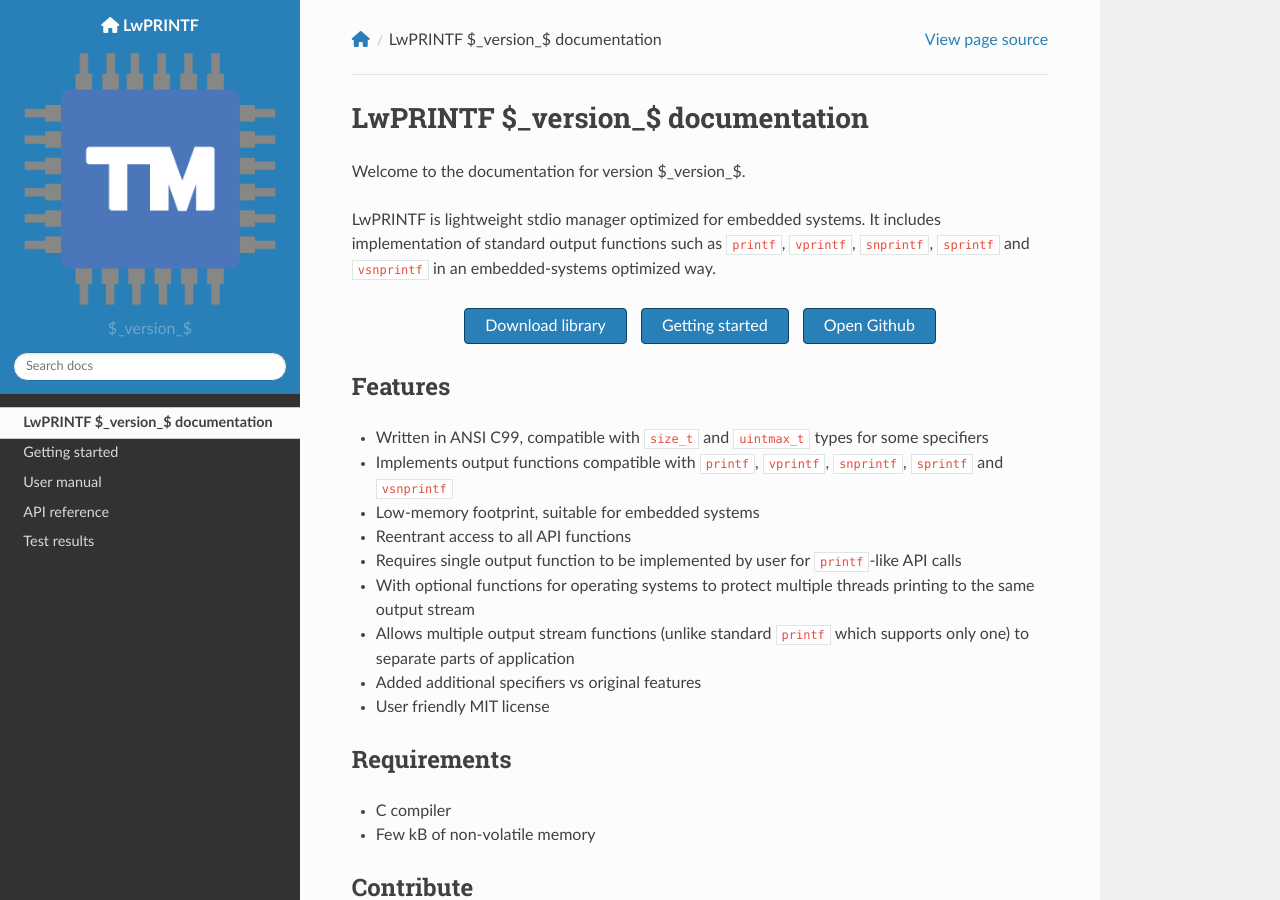
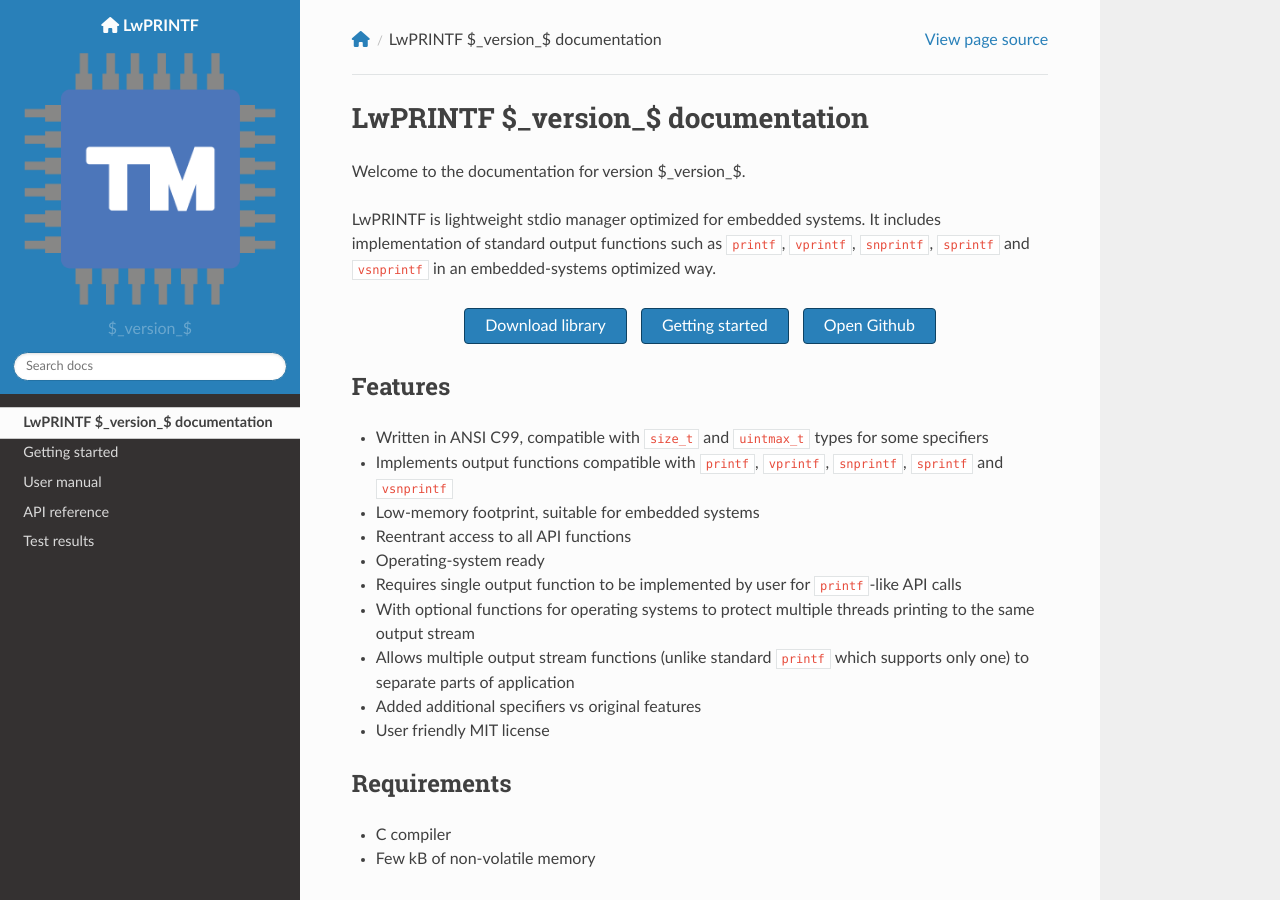
Before and after one commit to MaJerle/lwprintf, a Sphinx documentation site: the page built from docs/index.rst, in a window 1280 px wide and 900 px high. Built offline with Sphinx 7.4.7 and the Read the Docs theme 2.0.0, drawn with Linux system fonts in a browser that asks for light colours; nearby versions of some CDN libraries; the version number could not be read and is left out.

Commit message:
Update features

```diff
--- a/docs/index.rst
+++ b/docs/index.rst
@@ -18,6 +18,7 @@ Features
 * Implements output functions compatible with ``printf``, ``vprintf``, ``snprintf``, ``sprintf`` and ``vsnprintf``
 * Low-memory footprint, suitable for embedded systems
 * Reentrant access to all API functions
+* Operating-system ready
 * Requires single output function to be implemented by user for ``printf``-like API calls
 * With optional functions for operating systems to protect multiple threads printing to the same output stream
 * Allows multiple output stream functions (unlike standard ``printf`` which supports only one) to separate parts of application
```
Also changed, not shown: README.md (+1 -0 lines).
